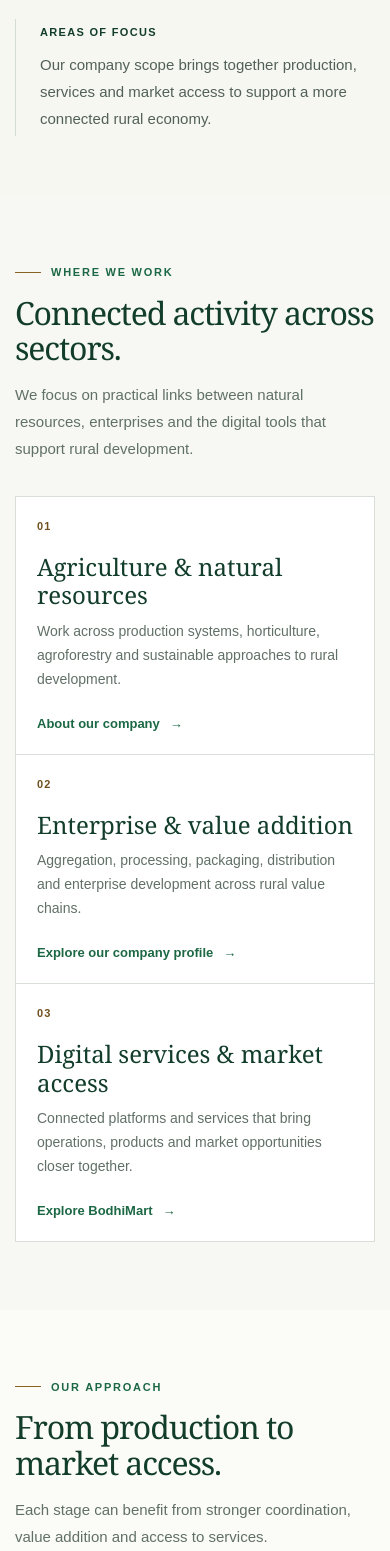
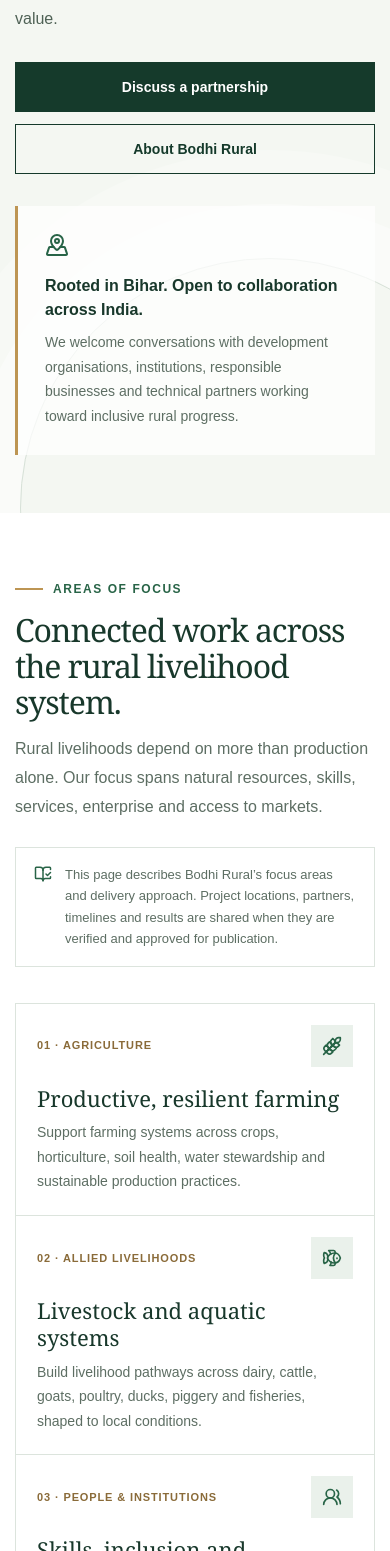
Before and after one commit to drdeepaksingh1/Bodhi-Rural, a Next.js app: page /projects in a window 390 px wide. Shown: the part 449-2000 px from the top of the page. Built offline with nearby package versions, Linux system fonts and the light colour scheme.

Commit message:
Expand Projects page for international partners

```diff
--- a/src/app/projects/page.tsx
+++ b/src/app/projects/page.tsx
@@ -1,174 +1,332 @@
 import type { Metadata } from 'next';
 import Link from 'next/link';
+import {
+  BookOpenCheck,
+  Building2,
+  Fish,
+  Handshake,
+  MapPinned,
+  Network,
+  Store,
+  UsersRound,
+  Wheat,
+} from 'lucide-react';
 
 export const metadata: Metadata = {
-  title: 'Projects',
-  description: 'Explore Bodhi Rural’s work across agriculture, value addition, rural enterprise and digital services.',
+  title: 'Projects & Partnerships | Bodhi Rural',
+  description:
+    'Explore Bodhi Rural’s focus areas and partnership approach across agriculture, allied livelihoods, rural enterprise and market access in India.',
   alternates: { canonical: '/projects' },
 };
 
-const workAreas = [
+const focusAreas = [
+  {
+    icon: Wheat,
+    label: '01 · Agriculture',
+    title: 'Productive, resilient farming',
+    description:
+      'Support farming systems across crops, horticulture, soil health, water stewardship and sustainable production practices.',
+  },
+  {
+    icon: Fish,
+    label: '02 · Allied livelihoods',
+    title: 'Livestock and aquatic systems',
+    description:
+      'Build livelihood pathways across dairy, cattle, goats, poultry, ducks, piggery and fisheries, shaped to local conditions.',
+  },
+  {
+    icon: UsersRound,
+    label: '03 · People & institutions',
+    title: 'Skills, inclusion and organisation',
+    description:
+      'Strengthen practical skills, community participation and the capacity of producer and local institutions.',
+  },
+  {
+    icon: Store,
+    label: '04 · Enterprise',
+    title: 'Value addition and rural business',
+    description:
+      'Explore aggregation, processing, packaging and distribution models that create stronger rural enterprises.',
+  },
+  {
+    icon: Network,
+    label: '05 · Market systems',
+    title: 'Services and market access',
+    description:
+      'Connect producers with relevant inputs, services, buyers and dependable routes to market.',
+  },
+  {
+    icon: BookOpenCheck,
+    label: '06 · Digital enablement',
+    title: 'Information for better decisions',
+    description:
+      'Use fit-for-purpose digital tools to organise operations, follow programme progress and make information more useful.',
+  },
+];
+
+const deliverySteps = [
   {
     number: '01',
-    title: 'Agriculture & natural resources',
-    description: 'Work across production systems, horticulture, agroforestry and sustainable approaches to rural development.',
-    href: '/about',
-    link: 'About our company',
+    title: 'Understand the context',
+    description: 'Listen to local priorities, existing capabilities, risks and the wider market environment.',
   },
   {
     number: '02',
-    title: 'Enterprise & value addition',
-    description: 'Aggregation, processing, packaging, distribution and enterprise development across rural value chains.',
-    href: '/about',
-    link: 'Explore our company profile',
+    title: 'Design with partners',
+    description: 'Agree the objectives, roles, delivery model and measures of progress before implementation.',
   },
   {
     number: '03',
-    title: 'Digital services & market access',
-    description: 'Connected platforms and services that bring operations, products and market opportunities closer together.',
-    href: '/bodhimart',
-    link: 'Explore BodhiMart',
+    title: 'Deliver with accountability',
+    description: 'Coordinate people, services and resources with clear responsibilities and regular review.',
+  },
+  {
+    number: '04',
+    title: 'Measure, learn and adapt',
+    description: 'Use agreed evidence and feedback to understand what is working and improve the approach.',
   },
 ];
 
-const valueChain = [
-  { number: '01', title: 'Production', description: 'Build the foundations for productive activity.' },
-  { number: '02', title: 'Aggregation', description: 'Connect supply, services and coordination.' },
-  { number: '03', title: 'Value addition', description: 'Develop processing, packaging and enterprise.' },
-  { number: '04', title: 'Market access', description: 'Strengthen distribution and commercial links.' },
+const partnerTypes = [
+  {
+    icon: Building2,
+    title: 'Development organisations',
+    description: 'Co-design livelihood and rural development programmes with clear objectives and measurable learning.',
+  },
+  {
+    icon: Handshake,
+    title: 'Public and community institutions',
+    description: 'Coordinate locally grounded initiatives with appropriate institutions and community organisations.',
+  },
+  {
+    icon: Store,
+    title: 'Responsible businesses',
+    description: 'Build practical links between producers, service providers, processors and buyers.',
+  },
+  {
+    icon: Network,
+    title: 'Research and technology teams',
+    description: 'Adapt knowledge and digital services to the realities of rural delivery and field operations.',
+  },
 ];
 
-export default function Page() {
+export default function ProjectsPage() {
   return (
-    <>
+    <main className="rural-projects-page">
       <style>{`
-        .br-projects { color: #1c2b23; }
-        .br-projects * { box-sizing: border-box; }
-        .br-projects-wrap { width: min(1160px, calc(100% - 48px)); margin: 0 auto; }
-        .br-projects-eyebrow { display: inline-flex; align-items: center; gap: 10px; color: #1c6844; font-size: 11px; font-weight: 800; letter-spacing: .16em; text-transform: uppercase; }
-        .br-projects-eyebrow:before { content: ''; width: 26px; height: 1px; background: #876321; }
-        .br-projects-hero { padding: 82px 0 84px; background: #f7f7f2; }
-        .br-projects-hero-grid { display: grid; grid-template-columns: minmax(0, 1.15fr) minmax(290px, .85fr); gap: 54px; align-items: end; }
-        .br-projects h1, .br-projects h2 { color: #123d2b; font-family: Georgia, 'Times New Roman', serif; font-weight: 500; letter-spacing: -.035em; }
-        .br-projects h1 { max-width: 760px; margin: 18px 0 16px; font-size: clamp(42px, 5.7vw, 68px); line-height: 1.04; }
-        .br-projects-lead { max-width: 690px; margin: 0; color: #526157; font-size: 16px; line-height: 1.8; }
-        .br-projects-aside { border-left: 1px solid #d3dbd2; padding: 4px 0 4px 24px; color: #526157; font-size: 15px; line-height: 1.8; }
-        .br-projects-aside strong { display: block; margin-bottom: 8px; color: #123d2b; font-size: 11px; letter-spacing: .12em; text-transform: uppercase; }
-        .br-projects-section { padding: 78px 0 86px; }
-        .br-projects-section.tinted { background: #fbfbf8; }
-        .br-projects-heading { max-width: 720px; margin-bottom: 34px; }
-        .br-projects h2 { margin: 14px 0 0; font-size: clamp(32px, 4vw, 46px); line-height: 1.12; }
-        .br-projects-heading p { max-width: 680px; margin: 15px 0 0; color: #617067; font-size: 15px; line-height: 1.8; }
-        .br-projects-grid { display: grid; grid-template-columns: repeat(3, minmax(0, 1fr)); border-top: 1px solid #d9dfd8; border-left: 1px solid #d9dfd8; }
-        .br-projects-card { min-height: 260px; display: flex; flex-direction: column; padding: 25px; border-right: 1px solid #d9dfd8; border-bottom: 1px solid #d9dfd8; background: #fff; }
-        .br-projects-number, .br-projects-stage-number { color: #70501f; font-size: 11px; font-weight: 800; letter-spacing: .1em; }
-        .br-projects-card h3 { margin: 27px 0 10px; color: #123d2b; font: 24px/1.2 Georgia, 'Times New Roman', serif; }
-        .br-projects-card p, .br-projects-stage p { margin: 0; color: #617067; font-size: 14px; line-height: 1.7; }
-        .br-projects-card a { display: inline-flex; align-items: center; gap: 10px; margin-top: auto; padding-top: 22px; color: #1c6844; font-size: 13px; font-weight: 800; text-decoration: none; }
-        .br-projects-stages { display: grid; grid-template-columns: repeat(4, minmax(0, 1fr)); border-top: 1px solid #d9dfd8; }
-        .br-projects-stage { padding: 22px 18px 0 0; }
-        .br-projects-stage h3 { margin: 18px 0 8px; color: #123d2b; font: 22px/1.2 Georgia, 'Times New Roman', serif; }
-        .br-projects-cta { padding: 66px 0; background: #123d2b; }
-        .br-projects-cta-row { display: flex; align-items: end; justify-content: space-between; gap: 30px; }
-        .br-projects-cta .br-projects-eyebrow { color: #e4eadf; }
-        .br-projects-cta h2 { max-width: 680px; margin: 14px 0 0; color: #fff; font-size: clamp(32px, 4vw, 44px); }
-        .br-projects-button { display: inline-flex; min-height: 48px; align-items: center; justify-content: center; gap: 12px; flex-shrink: 0; padding: 0 20px; background: #fff; color: #123d2b; font-size: 13px; font-weight: 700; text-decoration: none; }
-        @media (max-width: 860px) {
-          .br-projects-hero-grid { grid-template-columns: 1fr; gap: 26px; }
-          .br-projects-aside { max-width: 690px; }
-          .br-projects-cta-row { display: block; }
-          .br-projects-button { margin-top: 24px; }
+        .rural-projects-page {
+          --rp-ink: #18382b;
+          --rp-green: #286447;
+          --rp-dark: #153a2b;
+          --rp-muted: #5d6e63;
+          --rp-line: #dce4dd;
+          --rp-soft: #f4f7f2;
+          --rp-paper: #fbfcfa;
+          --rp-gold: #bd9553;
+          color: var(--rp-ink);
+          background: #fff;
         }
-        @media (max-width: 760px) {
-          .br-projects-wrap { width: min(100% - 36px, 540px); }
-          .br-projects-hero { padding: 55px 0 60px; }
-          .br-projects-section { padding: 60px 0 68px; }
-          .br-projects-grid { grid-template-columns: 1fr; }
-          .br-projects-card { min-height: 0; padding: 21px; }
-          .br-projects-card h3 { margin-top: 18px; }
-          .br-projects-stages { grid-template-columns: repeat(2, minmax(0, 1fr)); gap: 24px 18px; }
-          .br-projects-stage { padding-right: 6px; }
+        .rural-projects-page *, .rural-projects-page *::before, .rural-projects-page *::after { box-sizing: border-box; }
+        .rp-container { width: min(1180px, calc(100% - 48px)); margin: 0 auto; }
+        .rp-hero { position: relative; padding: 82px 0 78px; overflow: hidden; background: var(--rp-soft); }
+        .rp-hero::after { content: ''; position: absolute; right: -130px; bottom: -245px; width: 500px; height: 500px; border: 1px solid #d7e1d8; border-radius: 50%; box-shadow: 0 0 0 54px rgba(255,255,255,.32), 0 0 0 108px rgba(255,255,255,.22); pointer-events: none; }
+        .rp-hero-grid { position: relative; z-index: 1; display: grid; grid-template-columns: minmax(0, 1.1fr) minmax(300px, .9fr); gap: 62px; align-items: end; }
+        .rp-kicker { display: inline-flex; align-items: center; gap: 10px; color: var(--rp-green); font-size: 12px; font-weight: 800; letter-spacing: .13em; text-transform: uppercase; }
+        .rp-kicker::before { content: ''; width: 28px; height: 2px; background: var(--rp-gold); }
+        .rp-hero h1, .rp-section h2, .rp-partner h2, .rp-cta h2 { color: var(--rp-ink); font-family: Georgia, 'Times New Roman', serif; font-weight: 500; letter-spacing: -.035em; }
+        .rp-hero h1 { max-width: 740px; margin: 18px 0 18px; font-size: clamp(42px, 5.5vw, 68px); line-height: 1.04; }
+        .rp-lead { max-width: 730px; margin: 0; color: #4f6256; font-size: 18px; line-height: 1.8; }
+        .rp-actions { display: flex; flex-wrap: wrap; gap: 12px; margin-top: 28px; }
+        .rp-button { display: inline-flex; min-height: 50px; align-items: center; justify-content: center; padding: 0 21px; border: 1px solid var(--rp-dark); background: var(--rp-dark); color: #fff; font-size: 14px; font-weight: 750; text-decoration: none; transition: background .18s ease, color .18s ease; }
+        .rp-button:hover { background: var(--rp-green); }
+        .rp-button-secondary { background: transparent; color: var(--rp-dark); }
+        .rp-button-secondary:hover { background: #e7eee8; color: var(--rp-dark); }
+        .rp-hero-aside { max-width: 430px; justify-self: end; padding: 27px; border-left: 3px solid var(--rp-gold); background: rgba(255,255,255,.72); }
+        .rp-hero-aside svg { width: 24px; height: 24px; color: var(--rp-green); }
+        .rp-hero-aside strong { display: block; margin-top: 17px; color: var(--rp-ink); font-size: 16px; }
+        .rp-hero-aside p { margin: 8px 0 0; color: var(--rp-muted); font-size: 14px; line-height: 1.75; }
+        .rp-section { padding: 82px 0; }
+        .rp-section-soft { background: var(--rp-paper); }
+        .rp-section-heading { max-width: 770px; margin-bottom: 36px; }
+        .rp-section h2, .rp-partner h2 { margin: 14px 0 0; font-size: clamp(32px, 4vw, 48px); line-height: 1.12; }
+        .rp-section-heading p { max-width: 730px; margin: 16px 0 0; color: var(--rp-muted); font-size: 16px; line-height: 1.8; }
+        .rp-transparency { display: flex; gap: 13px; align-items: flex-start; margin: 25px 0 0; padding: 16px 18px; border: 1px solid var(--rp-line); background: #fff; color: var(--rp-muted); font-size: 13px; line-height: 1.65; }
+        .rp-transparency svg { width: 18px; height: 18px; flex: 0 0 auto; margin-top: 1px; color: var(--rp-green); }
+        .rp-focus-grid { display: grid; grid-template-columns: repeat(3, minmax(0, 1fr)); border-top: 1px solid var(--rp-line); border-left: 1px solid var(--rp-line); }
+        .rp-focus-card { min-height: 255px; display: flex; flex-direction: column; padding: 25px 24px; border-right: 1px solid var(--rp-line); border-bottom: 1px solid var(--rp-line); background: #fff; }
+        .rp-focus-top { display: flex; justify-content: space-between; align-items: center; gap: 12px; }
+        .rp-focus-top span { color: #8a6b39; font-size: 11px; font-weight: 800; letter-spacing: .08em; text-transform: uppercase; }
+        .rp-icon-box { width: 42px; height: 42px; display: grid; place-items: center; background: #eaf1eb; color: var(--rp-green); }
+        .rp-icon-box svg { width: 20px; height: 20px; }
+        .rp-focus-card h3 { margin: 25px 0 9px; color: var(--rp-ink); font-family: Georgia, 'Times New Roman', serif; font-size: 22px; font-weight: 500; line-height: 1.22; }
+        .rp-focus-card p { margin: 0; color: var(--rp-muted); font-size: 14px; line-height: 1.75; }
+        .rp-steps { display: grid; grid-template-columns: repeat(4, minmax(0, 1fr)); border-top: 1px solid var(--rp-line); }
+        .rp-step { padding: 23px 23px 0 0; }
+        .rp-step + .rp-step { padding-left: 23px; border-left: 1px solid var(--rp-line); }
+        .rp-step-index { color: #8a6b39; font-size: 12px; font-weight: 800; letter-spacing: .13em; }
+        .rp-step h3 { margin: 20px 0 9px; color: var(--rp-ink); font-size: 18px; line-height: 1.3; }
+        .rp-step p { margin: 0; color: var(--rp-muted); font-size: 14px; line-height: 1.75; }
+        .rp-partner { padding: 80px 0 84px; background: var(--rp-dark); color: #fff; }
+        .rp-partner .rp-kicker { color: #d7e7d9; }
+        .rp-partner h2 { max-width: 760px; color: #fff; }
+        .rp-partner-intro { max-width: 720px; margin: 15px 0 36px; color: #dce7de; font-size: 16px; line-height: 1.8; }
+        .rp-partner-grid { display: grid; grid-template-columns: repeat(4, minmax(0, 1fr)); border-top: 1px solid rgba(255,255,255,.24); }
+        .rp-partner-card { padding: 24px 20px 0 0; }
+        .rp-partner-card + .rp-partner-card { padding-left: 20px; border-left: 1px solid rgba(255,255,255,.24); }
+        .rp-partner-card .rp-icon-box { background: rgba(255,255,255,.12); color: #e6ca91; }
+        .rp-partner-card h3 { margin: 17px 0 8px; color: #fff; font-size: 16px; line-height: 1.4; }
+        .rp-partner-card p { margin: 0; color: #dce7de; font-size: 13px; line-height: 1.7; }
+        .rp-cta { padding: 68px 0; background: #f1f5f0; }
+        .rp-cta-row { display: flex; align-items: center; justify-content: space-between; gap: 30px; }
+        .rp-cta h2 { max-width: 720px; margin: 13px 0 0; font-size: clamp(30px, 3.8vw, 43px); line-height: 1.13; }
+        .rp-cta p { max-width: 680px; margin: 12px 0 0; color: var(--rp-muted); font-size: 15px; line-height: 1.7; }
+        @media (max-width: 980px) {
+          .rp-hero-grid { grid-template-columns: 1fr; gap: 32px; }
+          .rp-hero-aside { justify-self: start; max-width: 700px; }
+          .rp-focus-grid { grid-template-columns: repeat(2, minmax(0, 1fr)); }
+          .rp-partner-grid { grid-template-columns: repeat(2, minmax(0, 1fr)); row-gap: 26px; }
+          .rp-partner-card:nth-child(3) { padding-left: 0; border-left: 0; }
         }
-        @media (max-width: 400px) {
-          .br-projects-wrap { width: calc(100% - 30px); }
-          .br-projects-stages { grid-template-columns: 1fr; gap: 18px; }
+        @media (max-width: 680px) {
+          .rp-container { width: min(100% - 36px, 540px); }
+          .rp-hero { padding: 54px 0 58px; }
+          .rp-lead { font-size: 16px; }
+          .rp-section { padding: 60px 0; }
+          .rp-focus-grid, .rp-steps, .rp-partner-grid { grid-template-columns: 1fr; }
+          .rp-focus-card { min-height: 0; padding: 21px; }
+          .rp-focus-card h3 { margin-top: 18px; }
+          .rp-step, .rp-step + .rp-step { padding: 22px 0; border-left: 0; }
+          .rp-step + .rp-step { border-top: 1px solid var(--rp-line); }
+          .rp-step h3 { margin-top: 12px; }
+          .rp-partner { padding: 60px 0; }
+          .rp-partner-card, .rp-partner-card + .rp-partner-card { padding: 20px 0; border-left: 0; }
+          .rp-partner-card + .rp-partner-card { border-top: 1px solid rgba(255,255,255,.24); }
+          .rp-cta { padding: 58px 0; }
+          .rp-cta-row { display: block; }
+          .rp-cta .rp-button { margin-top: 24px; }
         }
+        @media (max-width: 430px) {
+          .rp-container { width: calc(100% - 30px); }
+          .rp-actions { display: grid; grid-template-columns: 1fr; }
+          .rp-button { width: 100%; }
+        }
+        @media (prefers-reduced-motion: reduce) { .rp-button { transition: none; } }
       `}</style>
-      <main className="br-projects">
-        <section className="br-projects-hero">
-          <div className="br-projects-wrap br-projects-hero-grid">
+
+      <section className="rp-hero">
+        <div className="rp-container rp-hero-grid">
           <div>
-              <span className="br-projects-eyebrow">Our work</span>
-              <h1>Connecting rural enterprise with opportunity.</h1>
-              <p className="br-projects-lead">
-                Bodhi Rural works across agriculture, enterprise development,
-                value addition and digital services. Our approach connects
-                capabilities at each stage of the rural value chain.
+            <span className="rp-kicker">Projects · Programmes · Partnerships</span>
+            <h1>Practical pathways for a stronger rural economy.</h1>
+            <p className="rp-lead">
+              Bodhi Rural works across agriculture, allied livelihoods, rural
+              enterprise and digital services. We bring these areas together
+              to shape programmes around local priorities and lasting value.
             </p>
+            <div className="rp-actions">
+              <Link href="/contact" className="rp-button">Discuss a partnership</Link>
+              <Link href="/about" className="rp-button rp-button-secondary">About Bodhi Rural</Link>
             </div>
-            <aside className="br-projects-aside">
-              <strong>Areas of focus</strong>
-              Our company scope brings together production, services and market
-              access to support a more connected rural economy.
+          </div>
+          <aside className="rp-hero-aside">
+            <MapPinned aria-hidden="true" />
+            <strong>Rooted in Bihar. Open to collaboration across India.</strong>
+            <p>
+              We welcome conversations with development organisations,
+              institutions, responsible businesses and technical partners
+              working toward inclusive rural progress.
+            </p>
           </aside>
         </div>
       </section>
 
-        <section className="br-projects-section">
-          <div className="br-projects-wrap">
-            <div className="br-projects-heading">
-              <span className="br-projects-eyebrow">Where we work</span>
-              <h2>Connected activity across sectors.</h2>
+      <section className="rp-section">
+        <div className="rp-container">
+          <div className="rp-section-heading">
+            <span className="rp-kicker">Areas of focus</span>
+            <h2>Connected work across the rural livelihood system.</h2>
             <p>
-                We focus on practical links between natural resources,
-                enterprises and the digital tools that support rural development.
+              Rural livelihoods depend on more than production alone. Our focus
+              spans natural resources, skills, services, enterprise and access
+              to markets.
             </p>
+            <div className="rp-transparency">
+              <BookOpenCheck aria-hidden="true" />
+              <span>
+                This page describes Bodhi Rural’s focus areas and delivery
+                approach. Project locations, partners, timelines and results
+                are shared when they are verified and approved for publication.
+              </span>
             </div>
-            <div className="br-projects-grid">
-              {workAreas.map((area) => (
-                <article className="br-projects-card" key={area.number}>
-                  <span className="br-projects-number">{area.number}</span>
-                  <h3>{area.title}</h3>
-                  <p>{area.description}</p>
-                  <Link href={area.href}>{area.link} <span aria-hidden="true">→</span></Link>
+          </div>
+          <div className="rp-focus-grid">
+            {focusAreas.map(({ icon: Icon, label, title, description }) => (
+              <article className="rp-focus-card" key={label}>
+                <div className="rp-focus-top">
+                  <span>{label}</span>
+                  <div className="rp-icon-box"><Icon aria-hidden="true" /></div>
+                </div>
+                <h3>{title}</h3>
+                <p>{description}</p>
               </article>
             ))}
           </div>
         </div>
       </section>
 
-        <section className="br-projects-section tinted">
-          <div className="br-projects-wrap">
-            <div className="br-projects-heading">
-              <span className="br-projects-eyebrow">Our approach</span>
-              <h2>From production to market access.</h2>
+      <section className="rp-section rp-section-soft">
+        <div className="rp-container">
+          <div className="rp-section-heading">
+            <span className="rp-kicker">Our delivery approach</span>
+            <h2>Designed with communities. Delivered with partners. Improved with evidence.</h2>
             <p>
-                Each stage can benefit from stronger coordination, value
-                addition and access to services.
+              A consistent approach helps keep programmes relevant to local
+              needs while making responsibilities and learning clear.
             </p>
           </div>
-            <div className="br-projects-stages">
-              {valueChain.map((stage) => (
-                <article className="br-projects-stage" key={stage.number}>
-                  <span className="br-projects-stage-number">{stage.number}</span>
-                  <h3>{stage.title}</h3>
-                  <p>{stage.description}</p>
+          <div className="rp-steps">
+            {deliverySteps.map((step) => (
+              <article className="rp-step" key={step.number}>
+                <span className="rp-step-index">{step.number}</span>
+                <h3>{step.title}</h3>
+                <p>{step.description}</p>
               </article>
             ))}
           </div>
         </div>
       </section>
 
-        <section className="br-projects-cta">
-          <div className="br-projects-wrap br-projects-cta-row">
+      <section className="rp-partner">
+        <div className="rp-container">
+          <span className="rp-kicker">Who we work with</span>
+          <h2>Partnerships that connect local capability with wider opportunity.</h2>
+          <p className="rp-partner-intro">
+            We are interested in collaborations that are locally grounded,
+            clearly governed and focused on practical outcomes for rural
+            communities.
+          </p>
+          <div className="rp-partner-grid">
+            {partnerTypes.map(({ icon: Icon, title, description }) => (
+              <article className="rp-partner-card" key={title}>
+                <div className="rp-icon-box"><Icon aria-hidden="true" /></div>
+                <h3>{title}</h3>
+                <p>{description}</p>
+              </article>
+            ))}
+          </div>
+        </div>
+      </section>
+
+      <section className="rp-cta">
+        <div className="rp-container rp-cta-row">
           <div>
-              <span className="br-projects-eyebrow">Start a conversation</span>
-              <h2>Let’s explore how we can work together.</h2>
+            <span className="rp-kicker">Start a conversation</span>
+            <h2>Have a rural development challenge to work on together?</h2>
+            <p>Share your programme goals, geography and partnership needs with our team.</p>
           </div>
-            <Link href="/contact" className="br-projects-button">Get in touch <span aria-hidden="true">↗</span></Link>
+          <Link href="/contact" className="rp-button">Contact our team</Link>
         </div>
       </section>
     </main>
-    </>
   );
 }
```
Lines whose indentation alone changed are shown as unchanged.
